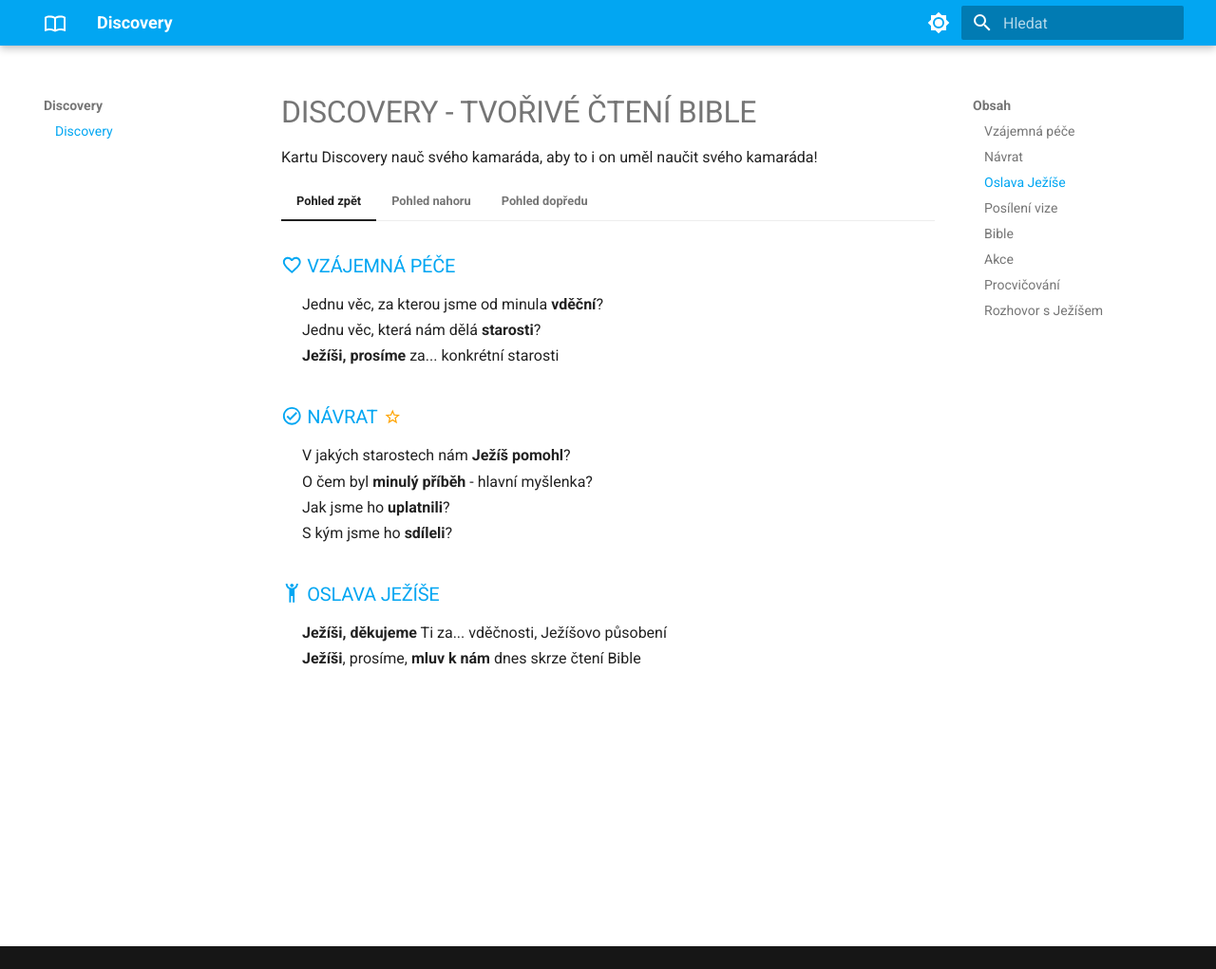
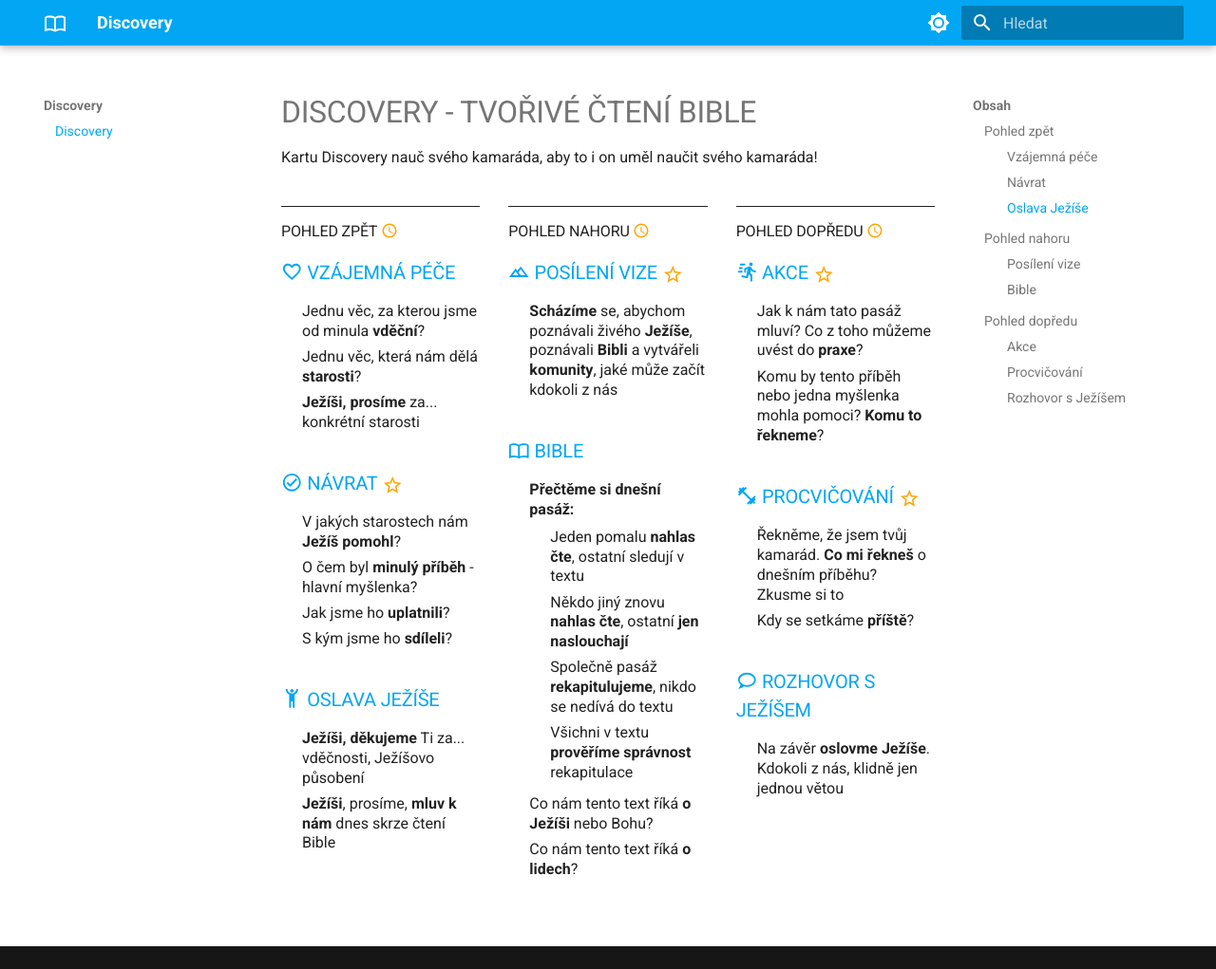
Before and after one commit to dvopalecky/discovery, an MkDocs documentation site: the page built from docs/index.md, in a window 1280 px wide and 1021 px high. Shown: the whole window at 95% size. Built offline with MkDocs 1.6.1 and Material for MkDocs 9.7.7, drawn with Linux system fonts in a browser that asks for light colours; some of the changed lines change nothing that is shown.

Commit message:
swiper.js

```diff
--- a/docs/index.md
+++ b/docs/index.md
@@ -1,48 +1,61 @@
 # Discovery - tvořivé čtení Bible
 Kartu Discovery nauč svého kamaráda, aby to i on uměl naučit svého kamaráda!
 
-=== "Pohled zpět"
+<div class="swiper" markdown>
+<div class="column-wrapper swiper-wrapper" markdown>
+<div class="column swiper-slide" markdown>
 
-    ### :material-heart-outline: Vzájemná péče
-    - Jednu věc, za kterou jsme od minula **vděční**?
-    - Jednu věc, která nám dělá **starosti**?
-    - **Ježíši, prosíme** za... konkrétní starosti
+## Pohled zpět :material-clock-outline:{ title="20-30 min" .tretina }
 
-    ### :material-check-circle-outline: Návrat :material-star-outline:{ title="Nikdy nevynechej" .nikdy-nevynechej }
+### :material-heart-outline: Vzájemná péče
+- Jednu věc, za kterou jsme od minula **vděční**?
+- Jednu věc, která nám dělá **starosti**?
+- **Ježíši, prosíme** za... konkrétní starosti
 
-    - V jakých starostech nám **Ježíš pomohl**?
-    - O čem byl **minulý příběh** - hlavní myšlenka?
-    - Jak jsme ho **uplatnili**?
-    - S kým jsme ho **sdíleli**?
+### :material-check-circle-outline: Návrat :material-star-outline:{ title="Nikdy nevynechej" .nikdy-nevynechej }
 
-    ### :material-human-handsup: Oslava Ježíše
-    - **Ježíši, děkujeme** Ti za... vděčnosti, Ježíšovo působení
-    - **Ježíši**, prosíme, **mluv k nám** dnes skrze čtení Bible
+- V jakých starostech nám **Ježíš pomohl**?
+- O čem byl **minulý příběh** - hlavní myšlenka?
+- Jak jsme ho **uplatnili**?
+- S kým jsme ho **sdíleli**?
 
+### :material-human-handsup: Oslava Ježíše
+- **Ježíši, děkujeme** Ti za... vděčnosti, Ježíšovo působení
+- **Ježíši**, prosíme, **mluv k nám** dnes skrze čtení Bible
 
-=== "Pohled nahoru"
+</div>
+<div class="column swiper-slide" markdown>
 
-    ### :material-image-filter-hdr-outline: Posílení vize :material-star-outline:{ title="Nikdy nevynechej" .nikdy-nevynechej }
-    - **Scházíme** se, abychom poznávali živého **Ježíše**, poznávali **Bibli** a vytvářeli **komunity**, jaké může začít kdokoli z nás
+## Pohled nahoru :material-clock-outline:{ title="20-30 min" .tretina }
 
-    ### :material-book-open-blank-variant-outline: Bible
-    - **Přečtěme si dnešní pasáž:**
-        - Jeden pomalu **nahlas čte**, ostatní sledují v textu
-        - Někdo jiný znovu **nahlas čte**, ostatní **jen naslouchají**
-        - Společně pasáž **rekapitulujeme**, nikdo se nedívá do textu
-        - Všichni v textu **prověříme správnost** rekapitulace
-    - Co nám tento text říká **o Ježíši** nebo Bohu?
-    - Co nám tento text říká **o lidech**?
+### :material-image-filter-hdr-outline: Posílení vize :material-star-outline:{ title="Nikdy nevynechej" .nikdy-nevynechej }
+- **Scházíme** se, abychom poznávali živého **Ježíše**, poznávali **Bibli** a vytvářeli **komunity**, jaké může začít kdokoli z nás
 
-=== "Pohled dopředu"
+### :material-book-open-blank-variant-outline: Bible
+- **Přečtěme si dnešní pasáž:**
+    - Jeden pomalu **nahlas čte**, ostatní sledují v textu
+    - Někdo jiný znovu **nahlas čte**, ostatní **jen naslouchají**
+    - Společně pasáž **rekapitulujeme**, nikdo se nedívá do textu
+    - Všichni v textu **prověříme správnost** rekapitulace
+- Co nám tento text říká **o Ježíši** nebo Bohu?
+- Co nám tento text říká **o lidech**?
 
-    ### :material-run-fast: Akce :material-star-outline:{ title="Nikdy nevynechej" .nikdy-nevynechej }
-    - Jak k nám tato pasáž mluví? Co z toho můžeme uvést do **praxe**?
-    - Komu by tento příběh nebo jedna myšlenka mohla pomoci? **Komu to řekneme**?
+</div>
+<div class="column swiper-slide" markdown>
 
-    ### :material-dumbbell: Procvičování :material-star-outline:{ title="Nikdy nevynechej" .nikdy-nevynechej }
-    - Řekněme, že jsem tvůj kamarád. **Co mi řekneš** o dnešním příběhu? Zkusme si to
-    - Kdy se setkáme **příště**?
+## Pohled dopředu :material-clock-outline:{ title="20-30 min" .tretina }
 
-    ### :material-chat-outline: Rozhovor s Ježíšem
-    - Na závěr **oslovme Ježíše**.  Kdokoli z nás, klidně jen jednou větou
+### :material-run-fast: Akce :material-star-outline:{ title="Nikdy nevynechej" .nikdy-nevynechej }
+- Jak k nám tato pasáž mluví? Co z toho můžeme uvést do **praxe**?
+- Komu by tento příběh nebo jedna myšlenka mohla pomoci? **Komu to řekneme**?
+
+### :material-dumbbell: Procvičování :material-star-outline:{ title="Nikdy nevynechej" .nikdy-nevynechej }
+- Řekněme, že jsem tvůj kamarád. **Co mi řekneš** o dnešním příběhu? Zkusme si to
+- Kdy se setkáme **příště**?
+
+### :material-chat-outline: Rozhovor s Ježíšem
+- Na závěr **oslovme Ježíše**.  Kdokoli z nás, klidně jen jednou větou
+
+</div>
+</div>
+</div>
--- a/docs/js/swipe-tabs.js
+++ b/docs/js/swipe-tabs.js
@@ -1,31 +1,16 @@
-document.addEventListener('DOMContentLoaded', function() {
-  const tabsContainer = document.querySelector('.tabbed-set');
-  if (tabsContainer) {
-    const hammer = new Hammer(tabsContainer);
+const swiper = new Swiper('.swiper', {
+    // Optional parameters
+    direction: 'horizontal',
+    loop: true,
 
-    hammer.on('swipeleft', function() {
-      // Swipe left, show next tab
-      let checkedTab = null;
-      document.querySelectorAll("[name='__tabbed_1']").forEach((tab, index) => {
-        if (tab.checked) checkedTab = index + 1;
-      });
-      if (checkedTab < 3) {
-        document.querySelector(`label[for='__tabbed_1_${checkedTab + 1}']`).click();
-      }
-    });
+    // // Navigation arrows
+    // navigation: {
+    //   nextEl: '.swiper-button-next',
+    //   prevEl: '.swiper-button-prev',
+    // },
 
-    hammer.on('swiperight', function() {
-        let checkedTab = null;
-        document.querySelectorAll("[name='__tabbed_1']").forEach((tab, index) => {
-            if (tab.checked) checkedTab = index + 1;
-        });
-
-
-        if (checkedTab > 1) {
-            document.querySelector(`label[for='__tabbed_1_${checkedTab - 1}']`).click();
-        }
-    });
-  }
-});
-
-console.log("Swipe tabs loaded");
+    // // And if we need scrollbar
+    // scrollbar: {
+    //   el: '.swiper-scrollbar',
+    // },
+  });
--- a/docs/style.css
+++ b/docs/style.css
@@ -44,6 +44,7 @@
   color: orange;
 }
 
+
 @media screen and (orientation: landscape), screen and (min-width: 769px) {
   .column-wrapper {
     display: flex;
@@ -51,7 +52,12 @@
   }
 
   .column {
-    flex-basis: calc(33.33% - 20px); /* Adjust the width as needed */
+    flex-basis: calc(33.33% - 20px);
     margin-bottom: 40px;
   }
 }
+
+/* .swiper {
+  width: 600px;
+  height: 300px;
+} */
--- a/mkdocs.yml
+++ b/mkdocs.yml
@@ -31,10 +31,11 @@
   favicon: favicon.ico
 
 extra_css:
+  - https://cdn.jsdelivr.net/npm/swiper@11/swiper-bundle.min.css
   - style.css
 
 extra_javascript:
-  - js/hammer.min.js
+  - https://cdn.jsdelivr.net/npm/swiper@11/swiper-bundle.min.js
   - js/swipe-tabs.js
 
 markdown_extensions:
@@ -43,8 +44,6 @@
   - pymdownx.superfences
   - pymdownx.tabbed:
       alternate_style: true
-  # - pymdownx.tabbed:
-  #   alternate_style: true
   - pymdownx.emoji:
       emoji_index: !!python/name:material.extensions.emoji.twemoji
       emoji_generator: !!python/name:material.extensions.emoji.to_svg
```
